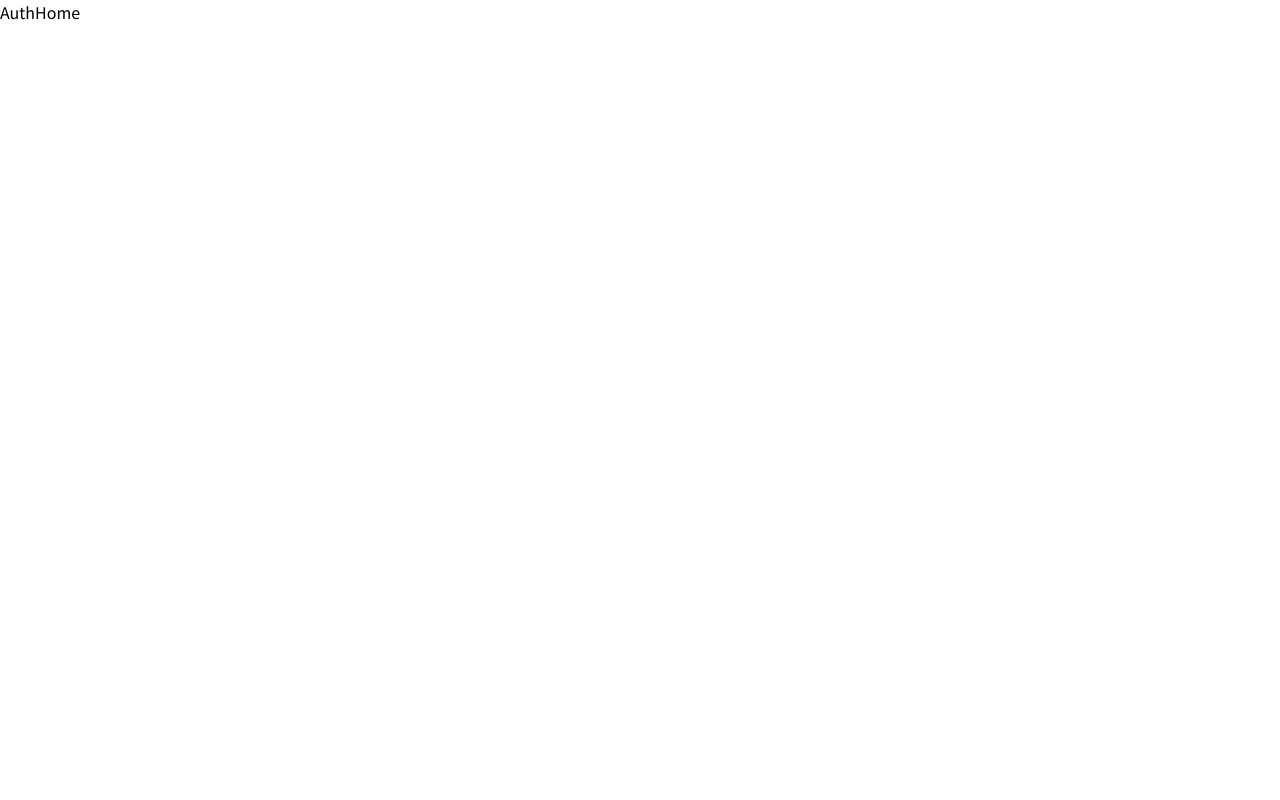
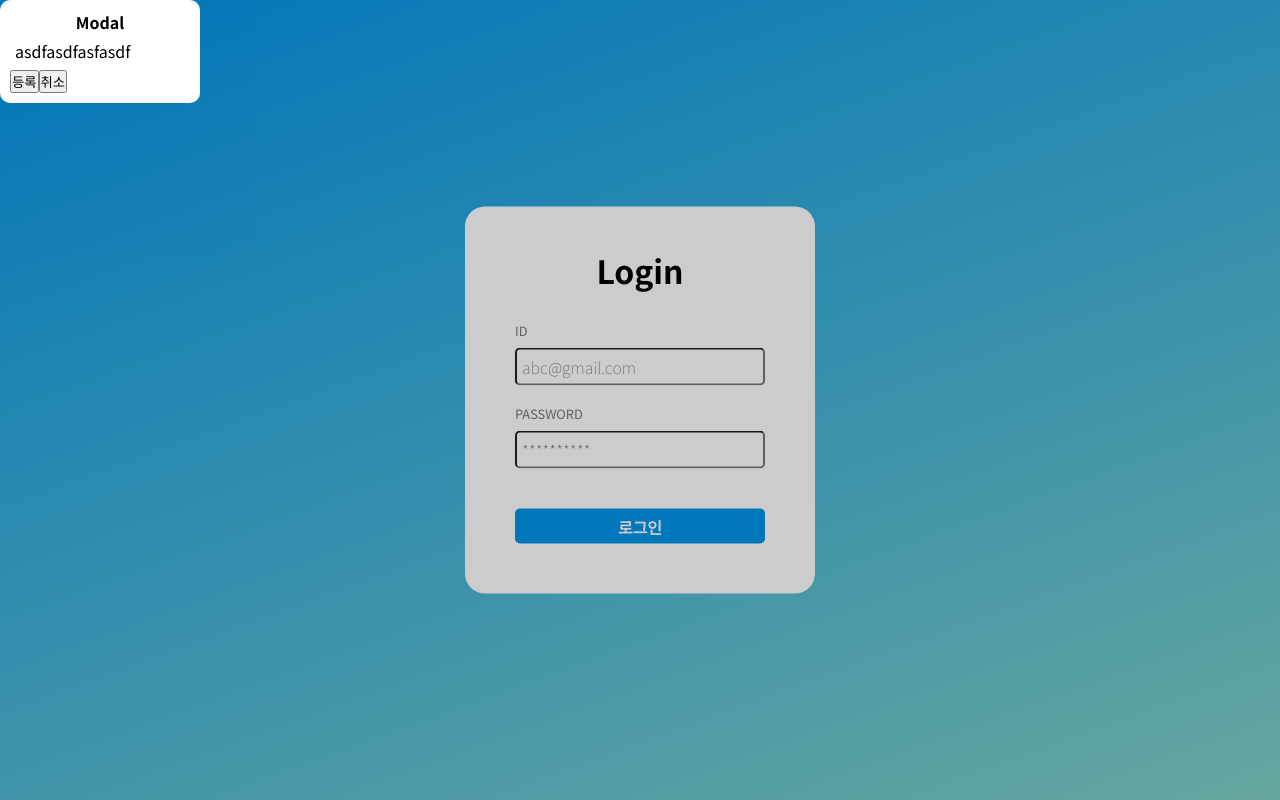
Before and after one commit to vpdls1511/SmartDoorSystem_front, a React (Create React App) app: page /auth in a window 1280 px wide. Built offline with nearby package versions, Linux system fonts and the light colour scheme.

Commit message:
feat(vpdls1511) : 모달추가

```diff
--- /dev/null
+++ b/src/common/interfaces/AuthInterface.ts
@@ -0,0 +1,4 @@
+export interface BasicAuth {
+	id: string;
+	password: string;
+}
--- /dev/null
+++ b/src/components/modal/AlertModal.tsx
@@ -0,0 +1,82 @@
+import React from "react";
+import styled from "styled-components";
+
+interface ModalButtonEvent {
+	accept?: any;
+	reject?: any;
+}
+
+interface ModalInterface extends ModalButtonEvent{
+	isVisible: boolean;
+	title: string;
+	children: any;
+	primary?: string;
+	multiple: boolean;
+}
+
+const ModalWarp = styled.div`
+  position: fixed;
+  width: 100vw;
+  height: 100vh;
+  background-color: rgba(0, 0, 0, .2);
+`
+
+const ModalBody = styled.div`
+  display: inline-block;
+  max-width: 300px;
+  min-width: 200px;
+  border-radius: 10px;
+  background-color: white;
+  padding: 10px;
+`
+
+const ModalTitle = styled.p`
+  font-weight: bold;
+  text-align: center;
+`
+const ModalDesc = styled.p`
+  padding: 5px;
+  width: 100%;
+  word-break: break-all;
+`
+const ModalButton = styled.div`
+  width: 100%;
+`
+
+const AlertModal: React.FC<ModalInterface> =
+	({
+		 isVisible,
+		 title,
+		 children,
+		 primary,
+		 multiple,
+		 accept,
+		 reject
+	 }) => {
+
+		if (!isVisible) return null
+
+
+		return <ModalWarp>
+			<ModalBody>
+				<ModalTitle>
+					{title}
+				</ModalTitle>
+				<ModalDesc>
+					{children}
+				</ModalDesc>
+				<ModalButton>
+					<button> 등록</button>
+					<button> 취소</button>
+				</ModalButton>
+			</ModalBody>
+		</ModalWarp>
+}
+
+const AlertModalButton: React.FC<ModalButtonEvent> = ({accept, reject}) => {
+	return<>
+	</>
+}
+
+
+export default AlertModal
--- /dev/null
+++ b/src/layouts/AuthLayout.tsx
@@ -0,0 +1,39 @@
+import React from "react";
+import {Outlet} from "react-router-dom";
+import styled from "styled-components";
+import AlertModal from "../components/modal/AlertModal";
+
+const AuthWrap = styled.div`
+	width: 100vw;
+	height: 100vh;
+  background-color: #0093E9;
+  background-image: linear-gradient(160deg, #0093E9 0%, #80D0C7 100%);
+`
+
+const AuthBox = styled.div`
+	position: absolute;
+	left: 50%;
+	top: 50%;
+	transform: translateX(-50%) translateY(-50%);
+	display: inline-block;
+	background-color: white;
+	padding: 20px 50px;
+	border-radius: 20px;
+`
+
+const AuthLayout: React.FC = () => {
+	return<AuthWrap>
+		<AuthBox>
+			<Outlet/>
+		</AuthBox>
+		<AlertModal
+			isVisible={true}
+			title={'Modal'}
+			multiple={false}
+		>
+			asdfasdfasfasdf
+		</AlertModal>
+	</AuthWrap>
+}
+
+export default AuthLayout
--- a/src/pages/auth/AuthHome.tsx
+++ b/src/pages/auth/AuthHome.tsx
@@ -1,8 +1,77 @@
-import React from "react";
+import React, {useState} from "react";
+import {BasicAuth} from "../../common/interfaces/AuthInterface";
+import styled from "styled-components";
+
+const WrapTitle = styled.p`
+  text-align: center;
+  font-weight: bold;
+  padding: 20px;
+  font-size: 2rem;
+`
+
+const InputLabel = styled.label`
+  font-size: .8rem;
+  font-weight: normal;
+  color: #777;
+  line-height: 35px;
+`
+const Input = styled.input`
+  width: 250px;
+  padding: 5px;
+  outline: none;
+  clear: both;
+  border-radius: 5px;
+  margin-bottom: 10px;
+  font-size: 1rem;
+  font-weight: lighter;
+
+  &:focus + label {
+    font-size: 2rem;
+  }
+`
+
+const SubmitButton = styled.button`
+  width: 250px;
+  height: 35px;
+  background-color: #0093E9;
+  color: white;
+  font-weight: bold;
+  border: none;
+  border-radius: 5px;
+  margin: 30px 0;
+  font-size: 1rem;
+`
 
 const AuthHome: React.FC = () => {
-	return<>
-		AuthHome
+	const [auth, setAuth] = useState<BasicAuth>({
+		id: '',
+		password: '',
+	})
+
+	const onLoginSubmit = () => {
+
+	}
+
+	return <>
+		<WrapTitle>Login</WrapTitle>
+		<span>
+			<InputLabel> ID </InputLabel><br/>
+			<Input id={'id'} value={auth.id} type={'text'}
+			       placeholder={'abc@gmail.com'}
+			       onChange={(e) => setAuth({...auth, id: e.target.value})}/><br/>
+
+		</span>
+
+		<span>
+			<InputLabel>PASSWORD</InputLabel><br/>
+			<Input id={'password'} value={auth.password} type={'password'}
+			       placeholder={'**********'}
+			       onChange={(e) => setAuth({...auth, password: e.target.value})}/><br/>
+		</span>
+
+		<SubmitButton onClick={onLoginSubmit}>
+			로그인
+		</SubmitButton>
 	</>
 }
 
--- a/src/utils/router/RouterList.tsx
+++ b/src/utils/router/RouterList.tsx
@@ -9,6 +9,7 @@ import AdminHome from "../../pages/admin/AdminHome";
 // User
 import UserHome from "../../pages/user/UserHome";
 import {DefaultRouterInterface, LayoutRouterInterface} from "../../common/interfaces/RouterInterface";
+import AuthLayout from "../../layouts/AuthLayout";
 
 const AuthRouter: DefaultRouterInterface[] = [
 	{path : '' , element : <AuthHome />}
@@ -25,7 +26,7 @@ const UserRouter: DefaultRouterInterface[] = [
 const LayoutRouter: LayoutRouterInterface[] = [
 	{path : '' , element : <DefaultLayout />, children: UserRouter},
 	{path : 'admin' , element : <DefaultLayout />, children: AdminRouter},
-	{path : 'auth' , element : <DefaultLayout />, children: AuthRouter},
+	{path : 'auth' , element : <AuthLayout />, children: AuthRouter},
 ]
 
 export {
```
